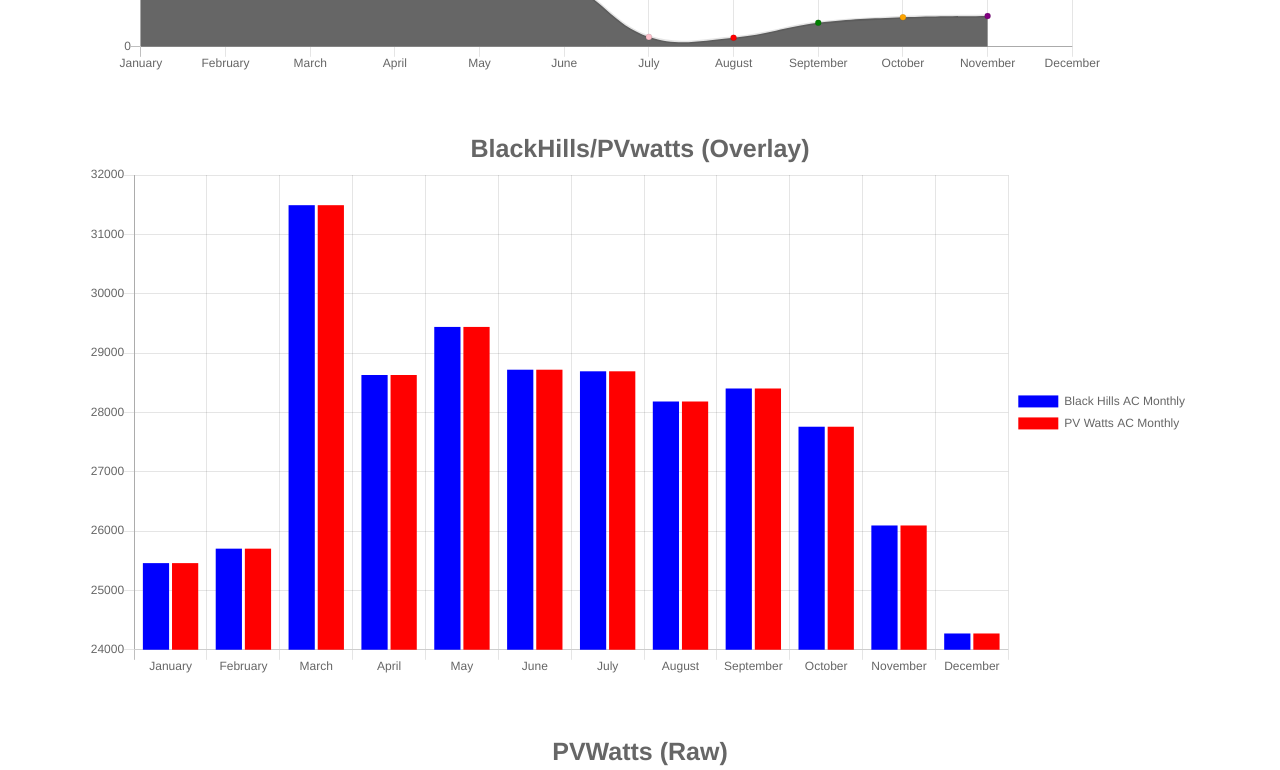
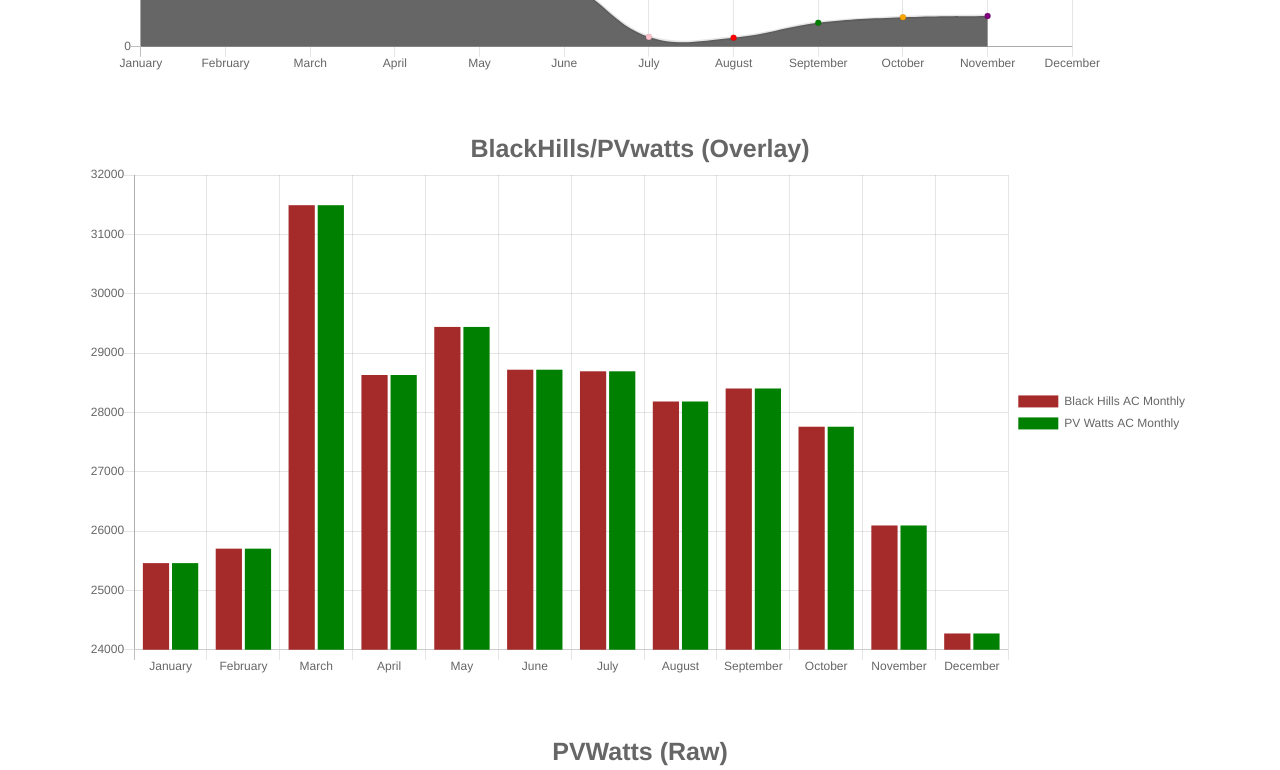
Before and after one commit to Fancystacks/sun-scraper, a React (Create React App) app in the folder client/: page /dashboard in a window 1280 px wide. Shown: the part 680-1450 px from the top of the page. Built offline with nearby package versions, Linux system fonts and the light colour scheme.

Commit message:
adjusted charts colors and text on carbon page.

```diff
--- a/client/src/components/BHPVwatts.js
+++ b/client/src/components/BHPVwatts.js
@@ -38,18 +38,18 @@
                             24275.607421875
                         ],
                         backgroundColor: [
-                            'blue',
-                            'blue',
-                            'blue',
-                            'blue',
-                            'blue',
-                            'blue',
-                            'blue',
-                            'blue',
-                            'blue',
-                            'blue',
-                            'blue',
-                            'blue'
+                            'brown',
+                            'brown',
+                            'brown',
+                            'brown',
+                            'brown',
+                            'brown',
+                            'brown',
+                            'brown',
+                            'brown',
+                            'brown',
+                            'brown',
+                            'brown'
                         ]
                     },
 
@@ -73,18 +73,18 @@
 
 
                         backgroundColor: [
-                            'red',
-                            'red',
-                            'red',
-                            'red',
-                            'red',
-                            'red',
-                            'red',
-                            'red',
-                            'red',
-                            'red',
-                            'red',
-                            'red'
+                            'green',
+                            'green',
+                            'green',
+                            'green',
+                            'green',
+                            'green',
+                            'green',
+                            'green',
+                            'green',
+                            'green',
+                            'green',
+                            'green'
                         ]
                     }
 
--- a/client/src/components/Carbon.js
+++ b/client/src/components/Carbon.js
@@ -43,7 +43,7 @@
                                     <h5 className="card-title">Carbon sequestered by:</h5>
                                     <p className="card-text"><strong className="bold">{Math.round(acres)}</strong> acres of U.S. forests in one year</p>
                                     <p className="card-text text-center"><i className="fas fa-tree fa-5x"></i> <i className="fas fa-tree fa-5x"></i></p>
-                                    <p className="card-text">In other words, the amount of CO<sub>2</sub> you are saving is comparable to the amount of oxygen produced by this many acres of forest land</p>
+                                    <p className="card-text">In other words, the amount of CO<sub>2</sub> you are saving is comparable to the amount of oxygen produced by this many acres of forest land.</p>
                                 </div>
                             </div>
                             <div className="card bg-light col-sm m-3">
@@ -51,7 +51,7 @@
                                     <h5 className="card-title">Emissions avoided by:</h5>
                                     <p className="card-text"><strong className="bold">{Math.round(waste)}</strong> tons of waste recycled</p>
                                     <p className="card-text text-center"><i className="fas fa-truck fa-5x"></i> <i className="fas fa-recycle fa-5x"></i></p>
-                                    <p className="card-text">The energy and emissions you would create could offset this much waste from being landfilled </p>
+                                    <p className="card-text">The energy and emissions you would create could offset this much waste from being left in a landfill. </p>
                                 </div>
                             </div>
                             <div className="card bg-light col-sm m-3">
@@ -59,7 +59,7 @@
                                     <h5 className="card-title">CO<sub>2</sub> Emissions from:</h5>
                                     <p className="card-text"><strong className="bold">{Math.round(coal)}</strong> pounds of coal burned</p>
                                     <p className="card-text text-center"><i className="fas fa-fire fa-5x"></i> <i className="fas fa-fire fa-5x"></i></p>
-                                    <p className="card-text">Your efficiency savings would be comparable to the emissions of burning this many pounds of coal every year in a powerplant</p>
+                                    <p className="card-text">Your efficiency savings would be comparable to the emissions of burning this many pounds of coal every year in a power plant.</p>
                                 </div>
                             </div>
                         </div>
--- a/client/src/components/Dashboard.js
+++ b/client/src/components/Dashboard.js
@@ -13,7 +13,7 @@
             <div>
                 <div className="container col-sm-8 mt-5">
                     <br></br>
-                        <h1 className="h3 mb-3 font-weight-normal">Your Charts</h1>
+                        <h1 className="h3 mb-3 font-weight-normal text-center">Your Charts</h1>
                         <div className="row">
 
                         </div>
--- a/client/src/components/Navbar.js
+++ b/client/src/components/Navbar.js
@@ -36,7 +36,7 @@
         </li>
         <li className="nav-item">
           <Link to="/dashboard" className="nav-link">
-            Dashboard
+            Your Charts
           </Link>
         </li>
         <li className="nav-item">
```
